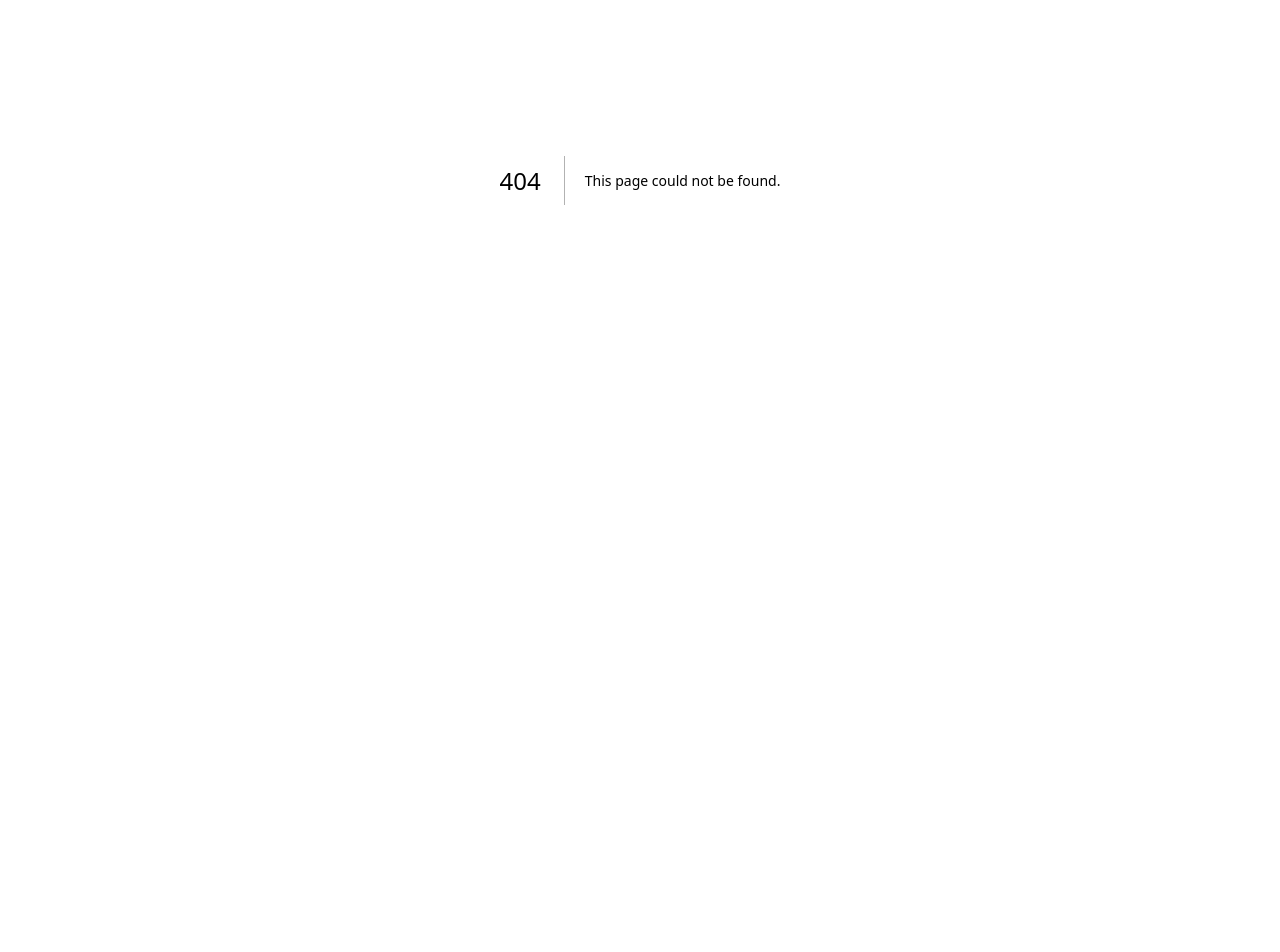
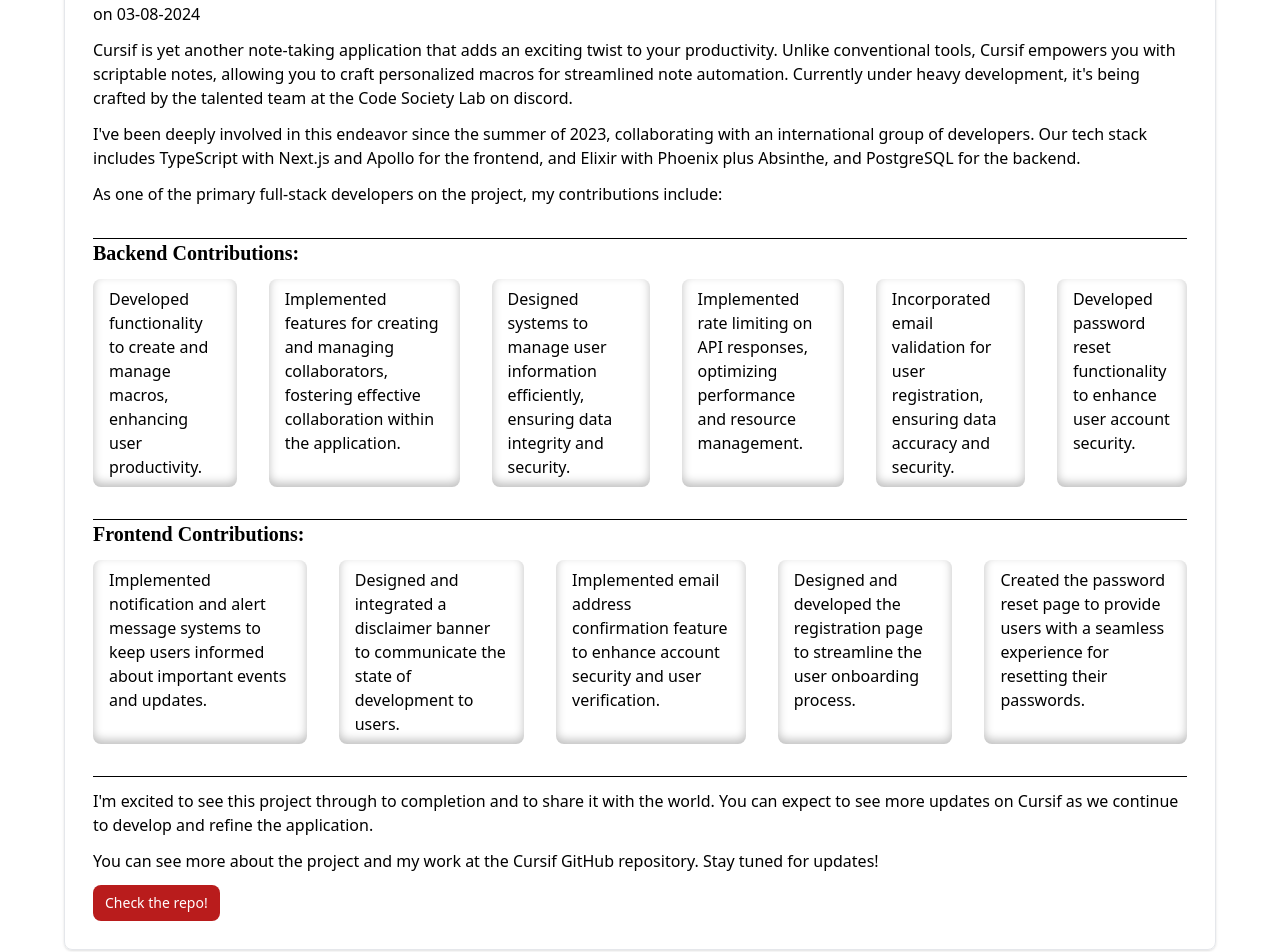
Before and after one commit to chrisdedman/website, a Next.js app: page /projects/cursif in a window 1280 px wide. Before the commit this address had no page. Shown: the part 220-1172 px from the top of the page. Before the commit the page ends 800 px from the top, so only its background shows below. Built offline with nearby package versions, Linux system fonts and the light colour scheme.

Commit message:
added cursif project

```diff
--- /dev/null
+++ b/src/app/projects/cursif/page.tsx
@@ -0,0 +1,76 @@
+"use client"
+
+import React from "react";
+import Menu from '@/components/navigation'
+import Footer from '@/components/footer'
+
+export default function Cursif() {
+  return (
+    <div className="h-screen p-8 lg:p-16 mt-16 ">
+      <Menu />
+      <div className="p-6 border border-gray-200 rounded-lg shadow">
+        <div className="p-1">
+          <h5 className="mb-2 text-2xl font-bold tracking-tight">Cursif ~ In Development</h5>
+          <hr className="h-px my-8 bg-black border-0 separator mt-0 mb-0" />
+          <div>
+            <address>By <a rel="author" href="/">Chris Dedman-Rollet</a></address>
+            on <time dateTime="03-08-2024" title="March 8th, 2024">03-08-2024</time>
+            <Article />
+          </div>
+        </div>
+      </div>
+      <Footer />
+    </div>
+  );
+}
+
+function Article() {
+  return (
+    <>
+      <p>
+        Cursif is yet another note-taking application that adds an exciting twist to your productivity.
+        Unlike conventional tools, Cursif empowers you with scriptable notes, allowing you to craft personalized macros for streamlined note automation.
+        Currently under heavy development, it's being crafted by the talented team at the Code Society Lab on discord.
+      </p>
+      <p>
+        I've been deeply involved in this endeavor since the summer of 2023, collaborating with an international group of developers.
+        Our tech stack includes TypeScript with Next.js and Apollo for the frontend, and Elixir with Phoenix plus Absinthe, and PostgreSQL for the backend.
+      </p>
+
+      <p>
+        As one of the primary full-stack developers on the project, my contributions include:
+      </p>
+      <hr className="h-px my-8 mb-0 bg-black border-0 separator" />
+      <h3>Backend Contributions:</h3>
+      <ul>
+        <li>Developed functionality to create and manage macros, enhancing user productivity.</li>
+        <li>Implemented features for creating and managing collaborators, fostering effective collaboration within the application.</li>
+        <li>Designed systems to manage user information efficiently, ensuring data integrity and security.</li>
+        <li>Implemented rate limiting on API responses, optimizing performance and resource management.</li>
+        <li>Incorporated email validation for user registration, ensuring data accuracy and security.</li>
+        <li>Developed password reset functionality to enhance user account security.</li>
+      </ul>
+      <hr className="h-px my-8 mb-0 bg-black border-0 separator" />
+      <h3>Frontend Contributions:</h3>
+      <ul>
+        <li>Implemented notification and alert message systems to keep users informed about important events and updates.</li>
+        <li>Designed and integrated a disclaimer banner to communicate the state of development to users.</li>
+        <li>Implemented email address confirmation feature to enhance account security and user verification.</li>
+        <li>Designed and developed the registration page to streamline the user onboarding process.</li>
+        <li>Created the password reset page to provide users with a seamless experience for resetting their passwords.</li>
+      </ul>
+      <hr className="h-px my-8 mb-0 bg-black border-0 separator" />
+      <p>
+        I'm excited to see this project through to completion and to share it with the world.
+        You can expect to see more updates on Cursif as we continue to develop and refine the application.
+      </p>
+      <p>
+        You can see more about the project and my work at the <a href="https://github.com/Code-Society-Lab/cursif" target="_blank" rel="noreferrer noopener">Cursif</a> GitHub repository.
+        Stay tuned for updates!
+      </p>
+      <a href="https://github.com/Code-Society-Lab/cursif" target="_blank" rel="noreferrer noopener" className="inline-flex items-center px-3 py-2 text-sm font-medium text-center text-white bg-red-700 rounded-lg hover:bg-red-800 focus:ring-4 focus:outline-none focus:ring-red-300">
+        Check the repo!
+      </a>
+    </>
+  )
+}
```
